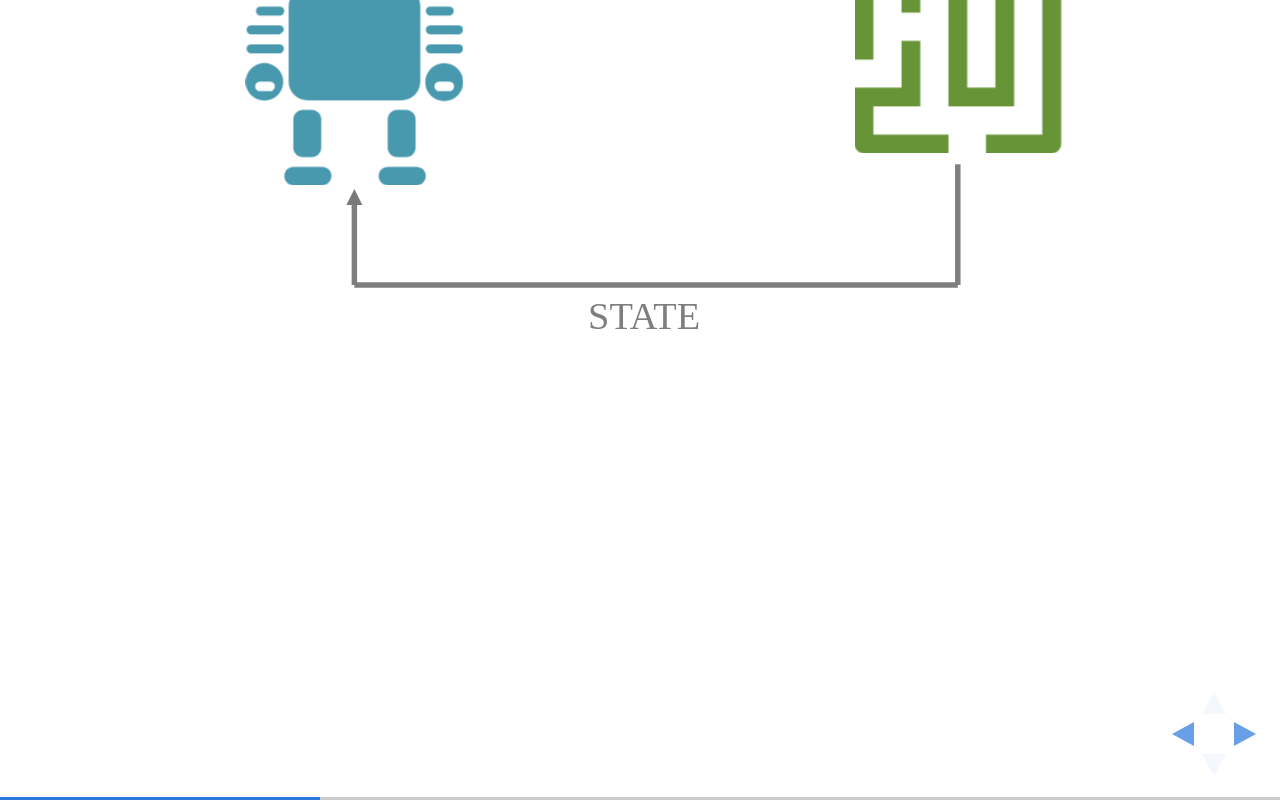
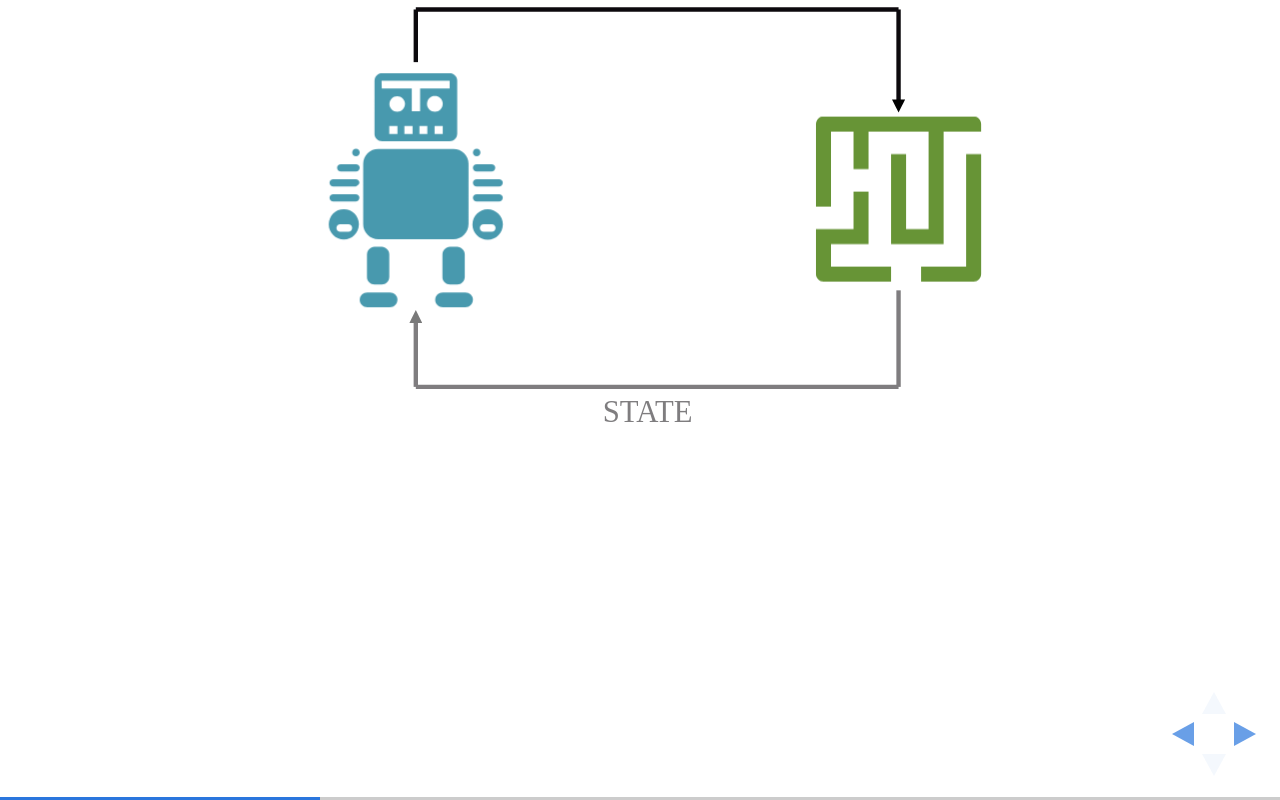
Before and after one commit to amaurs/reinforcement-learning, a website: page index.html in a window 1280 px wide. Both pictures are taken after a click on the button 1251 px from the left and 734 px from the top of the page. Drawn offline with Linux system fonts and the light colour scheme.

Commit message:
Diagram was centered.

```diff
--- a/index.html
+++ b/index.html
@@ -69,15 +69,9 @@
 						#figure {
 							width: 1000px;
 							height: 800px;
-							margin:auto;
-							position: absolute;
-							top:0;
-							bottom:0;
-							left:0;
-							right:0;
 						}
 					</style>
-				    <svg id="figure" transform="translate(0,-250)scale(1)">
+				    <svg id="figure" transform="translate(0,-250)scale(.8)">
     				    <use id="maze"  class="anim" xlink:href="maze.svg#maze" transform="translate(650,300) scale(.24)"></use>
     				    <use id="robot"  class="anim" xlink:href="robot.svg#robot" transform="translate(50,250) scale(.34)"></use>
     				    <g>
```
